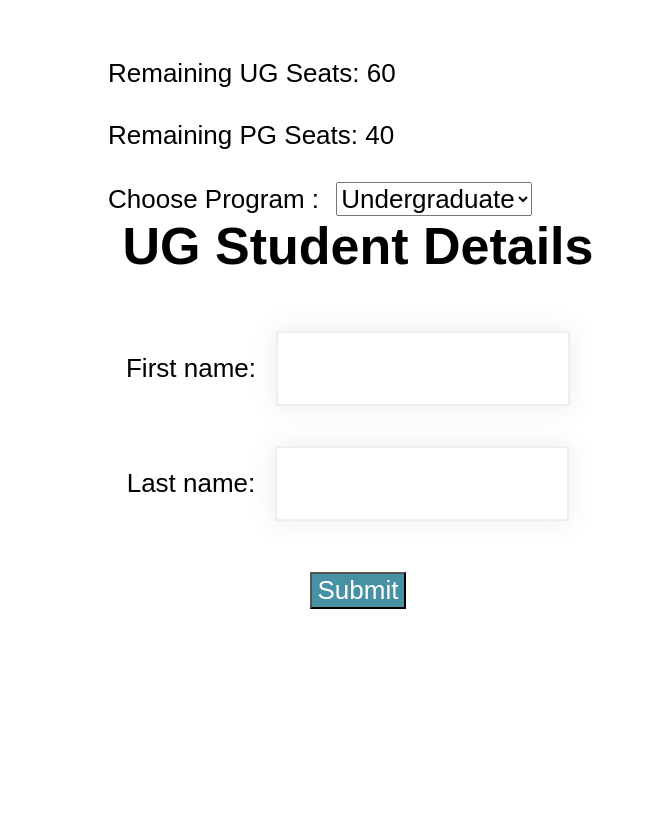
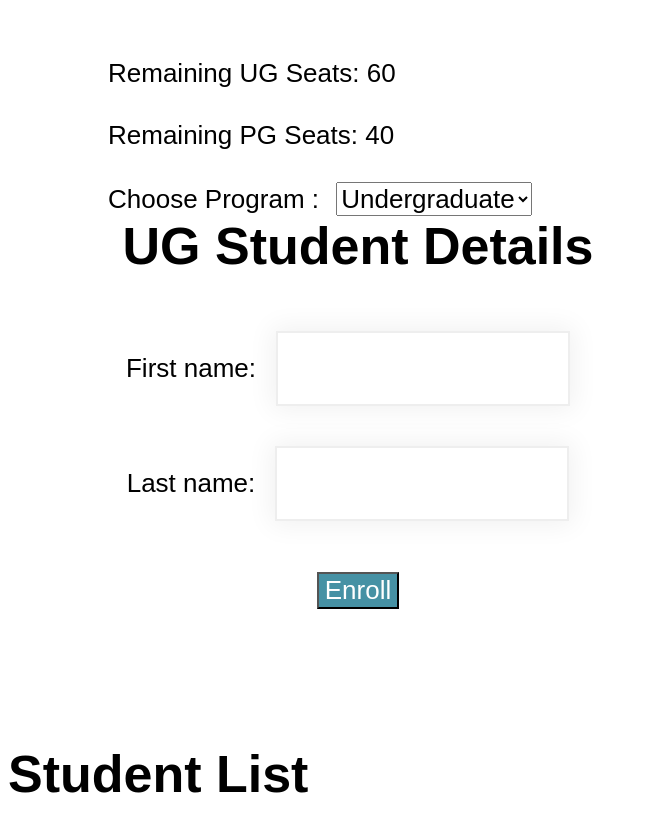
Before and after one commit to yourseulah/CSIS-3275-001-Software-Engineering-Vue.js, a Vue app: page / in a window 1280 px wide. Shown: the top 832 px of the page, without its empty margins (0-646 px from the left). Before the commit the page ends 800 px from the top, so only its background shows below. Built offline with nearby package versions, Linux system fonts and the light colour scheme.

Commit message:
sibling components communiations

```diff
--- a/src/App.vue
+++ b/src/App.vue
@@ -14,10 +14,14 @@
       </select>
     </div>
     <div>
+      <!-- sending "program" variable to a child component(EnrolmentForm.vue) via props -->
       <EnrolmentForm :chosenProgram="program"
         :currentSeats="program === 'UG' ? ugSeats : pgSeats"
-        :setUpdatedSeats="setUpdatedSeats"/>
-      <!-- sendning "program" variable to a child component(EnrolmentForm.vue) via props -->
+        :setUpdatedSeats="setUpdatedSeats"
+        :setStudentDetail="setStudentDetail"/>
+    </div>
+    <div>
+      <EnrolList :studentDetail="studentDetail"/>
     </div>
   </div>
 </template>
@@ -25,22 +29,29 @@
 <script>
 import './App.css';
 import EnrolmentForm from './components/EnrolmentForm.vue';
+import EnrolList from './components/EnrolList.vue';
 
 export default {
   name: 'App',
   components: {
     EnrolmentForm,
+    EnrolList
   },
 
   data() {
     return {
       program: "UG",
       ugSeats: 60,
-      pgSeats: 40
+      pgSeats: 40,
+      studentDetail: {} //an empty object
     };
   },
 
   methods: {
+    setStudentDetail(studentDetail) {
+      this.studentDetail = studentDetail;
+    },
+
     setUpdatedSeats(updatedSeats) {
       if(this.program === 'UG') {
         this.ugSeats = updatedSeats;
--- /dev/null
+++ b/src/components/EnrolList.vue
@@ -0,0 +1,25 @@
+<template>
+  <div>
+    <h1>Student List</h1>
+    <!-- in template no need for this. {{ this.studentDetail.fname }} -->
+    {{ studentDetail.fname }} {{ studentDetail.lname }} {{ studentDetail.program }}
+  </div>
+</template>
+
+<script>
+import '../App.css';
+
+export default {
+  name: 'EnrolList',
+  props: {
+    studentDetail: {
+      fname: "",
+      lname: "",
+      program: ""
+    }
+  }
+}
+</script>
+
+<style scoped>
+</style>
--- a/src/components/EnrolmentForm.vue
+++ b/src/components/EnrolmentForm.vue
@@ -9,7 +9,7 @@
             <input type="text" name="lname" v-model="lname"/>
             <br />
             <br />
-            <input type='submit' value='Submit' @click="handleSubmit" />
+            <input type='submit' value='Enroll' @click="handleSubmit" />
             <br />
             <label id="studentMsg" className="message">{{ welcomeMessage }}</label>
         </form>
@@ -21,7 +21,7 @@
 import '../App.css';
 export default {
     name: 'EnrollmentForm',
-    props: ['chosenProgram', 'currentSeats', 'setUpdatedSeats'],
+    props: ['chosenProgram', 'currentSeats', 'setUpdatedSeats', 'setStudentDetail'],
     data() {
         return {
             //stage variables
@@ -33,12 +33,19 @@ export default {
         }
     },
     methods: {
-        //disallow default event in the webpage
-        //when user clicks submit button, we don't want to submit the form
+
         handleSubmit(event) {
-            event.preventDefault();
+            event.preventDefault(); //disallow default event in the webpage when user clicks submit btn, won't submit form
             this.welcomeMessage = `Welcome ${this.fname} ${this.lname}`; //backtick, NOT single quote
-            this.setUpdatedSeats(this.currentSeats -1)
+            this.setUpdatedSeats(this.currentSeats -1);
+            let newStudent = {
+                fname: this.fname,
+                lname: this.lname,
+                program: this.chosenProgram
+            }
+            this.setStudentDetail(newStudent);
+            this.fname = "";
+            this.lname = "";
         }
     }
 
```
Also changed, not shown: 1 other file (tests, documents, lock files or other folders).
